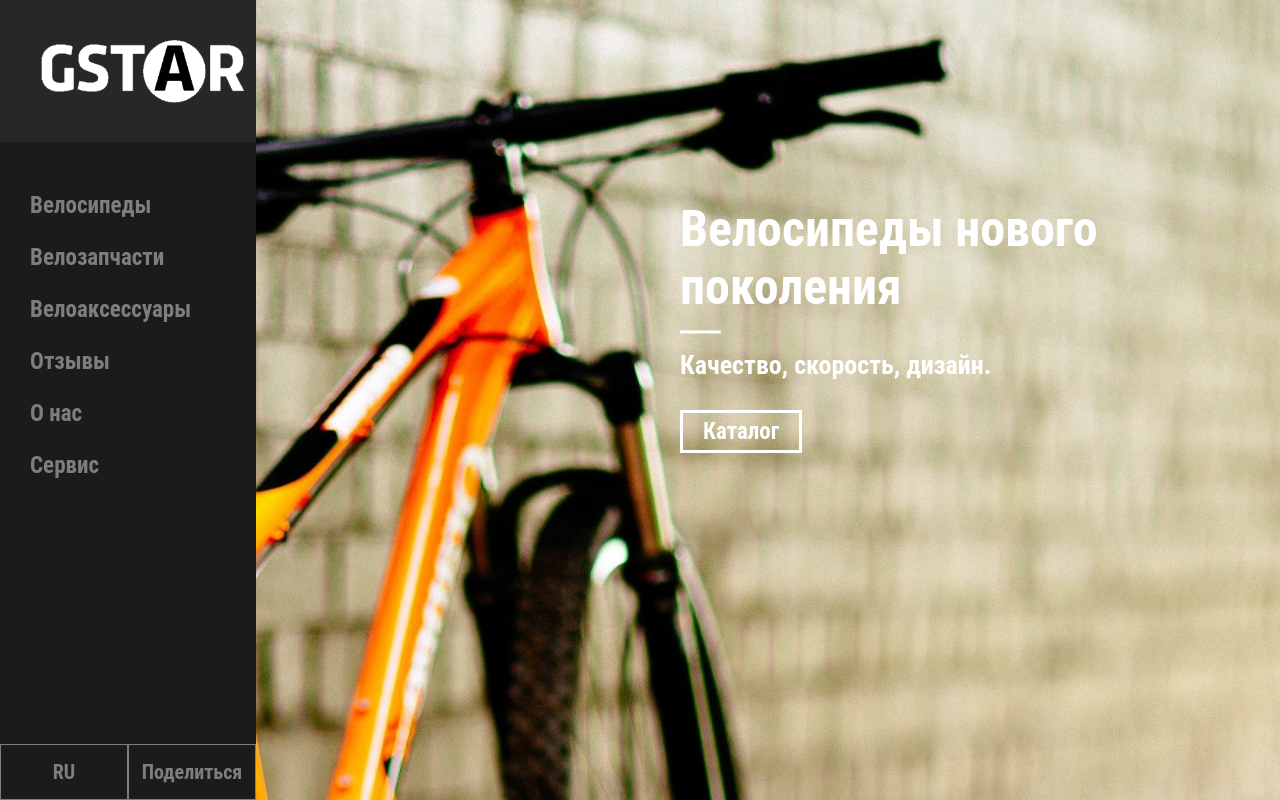
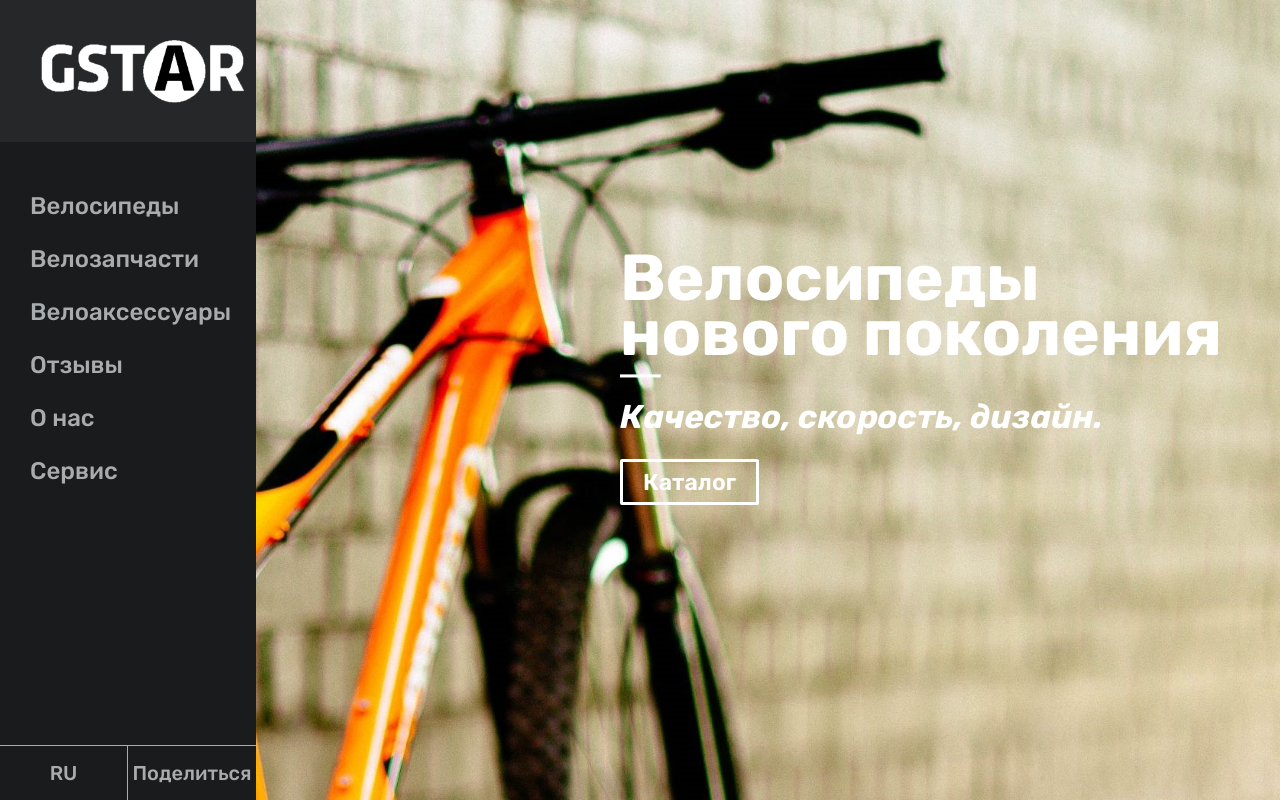
Before and after one commit to nbsmile-projects/GStar, a React (Create React App) app: page / in a window 1280 px wide. Built offline with nearby package versions, Linux system fonts and the light colour scheme.

Commit message:
final result of main & bar

```diff
--- a/src/baseStyles.scss
+++ b/src/baseStyles.scss
@@ -1,5 +1,7 @@
+@import url('https://fonts.googleapis.com/css2?family=Rubik:ital,wght@0,300..900;1,300..900&display=swap');
+
 * {
-    font-family: "Roboto Condensed", sans-serif;
+    font-family: "Rubik", sans-serif;
     margin: 0;
     padding: 0;
     box-sizing: border-box;
--- a/src/components/mainHeader/MainHeader.jsx
+++ b/src/components/mainHeader/MainHeader.jsx
@@ -9,7 +9,7 @@ function MainHeader() {
             <div className={styles.content}>
                 <h2 className={styles.tagline}>Велосипеды нового поколения</h2>
                 <img src={`${process.env.PUBLIC_URL}/HLine.svg`} alt="line" />
-                <h2 className={styles.quality}>Качество, скорость, дизайн.</h2>
+                <h2 className={styles.quality}><i>Качество, скорость, дизайн.</i></h2>
                 <a className={styles.button} href="#">Каталог</a>
             </div>
         </div>
--- a/src/components/mainHeader/mainHeader.module.scss
+++ b/src/components/mainHeader/mainHeader.module.scss
@@ -1,5 +1,4 @@
 .mainHeader {
-    height: 100vh;
     background: url('../../../public/mHeaderBackground.jpg') center/cover no-repeat;
     display: flex;
     align-items: end;
@@ -7,23 +6,27 @@
 
     .content {
         color: white;
-        width: 600px;
-        margin-top: 200px;
+        width: 630px;
+        margin-top: 250px;
+        margin-right: 30px;
 
         .tagline {
-            font-size: 50px;
+            font-size: 65px;
+            line-height: 55px;
         }
 
         .quality {
-            font-size: 26px;
+            font-size: 33px;
+            line-height: 45px;
         }
 
         .button {
             font-size: 23px;
-            font-weight: bold;
-            margin-top: 30px;
-            padding: 5px 20px;
+            font-weight: 600;
+            margin-top: 20px;
+            padding: 6px 20px;
             border: 3px solid white;
+            border-radius: 2px;
         }
     }
 }
--- a/src/components/menuBar/MenuBar.jsx
+++ b/src/components/menuBar/MenuBar.jsx
@@ -19,8 +19,8 @@ const MenuBar = () => {
                 </ul>
             </div>
             <div className={styles.barFooter}>
-                <p>RU</p>
-                <p>Поделиться</p>
+                <p className={styles.first}>RU</p>
+                <p className={styles.second}>Поделиться</p>
             </div>
         </div>
     )
--- a/src/components/menuBar/menuBar.module.scss
+++ b/src/components/menuBar/menuBar.module.scss
@@ -15,9 +15,9 @@
 
         ul {
             li {
-                font-size: 23px;
-                font-weight: bold;
-                color: #7c7e80;
+                font-size: 24px;
+                font-weight: 500;
+                color: #a9acae;
                 padding-bottom: 25px;
             }
         }
@@ -27,13 +27,23 @@
         display: grid;
         grid-template-columns: 50% 50%;
         margin-top: auto;
+
         p {
             font-size: 20px;
-            font-weight: bold;
-            color: #7c7e80;
+            font-weight: 500;
+            color: #a9acae;
             text-align: center;
-            border: 0.1px solid #7c7e80;
             padding: 15px 0;
+        }
+
+        .first {
+            border-top: 0.1px solid #a9acae;
+            border-right: 0.1px solid #a9acae;
+            ;
+        }
+
+        .second {
+            border-top: 0.1px solid #a9acae;
         }
 
     }
```
Also changed, not shown: public/fonts/LICENSE.txt (added), public/fonts/MultiroundPro.otf (added).
